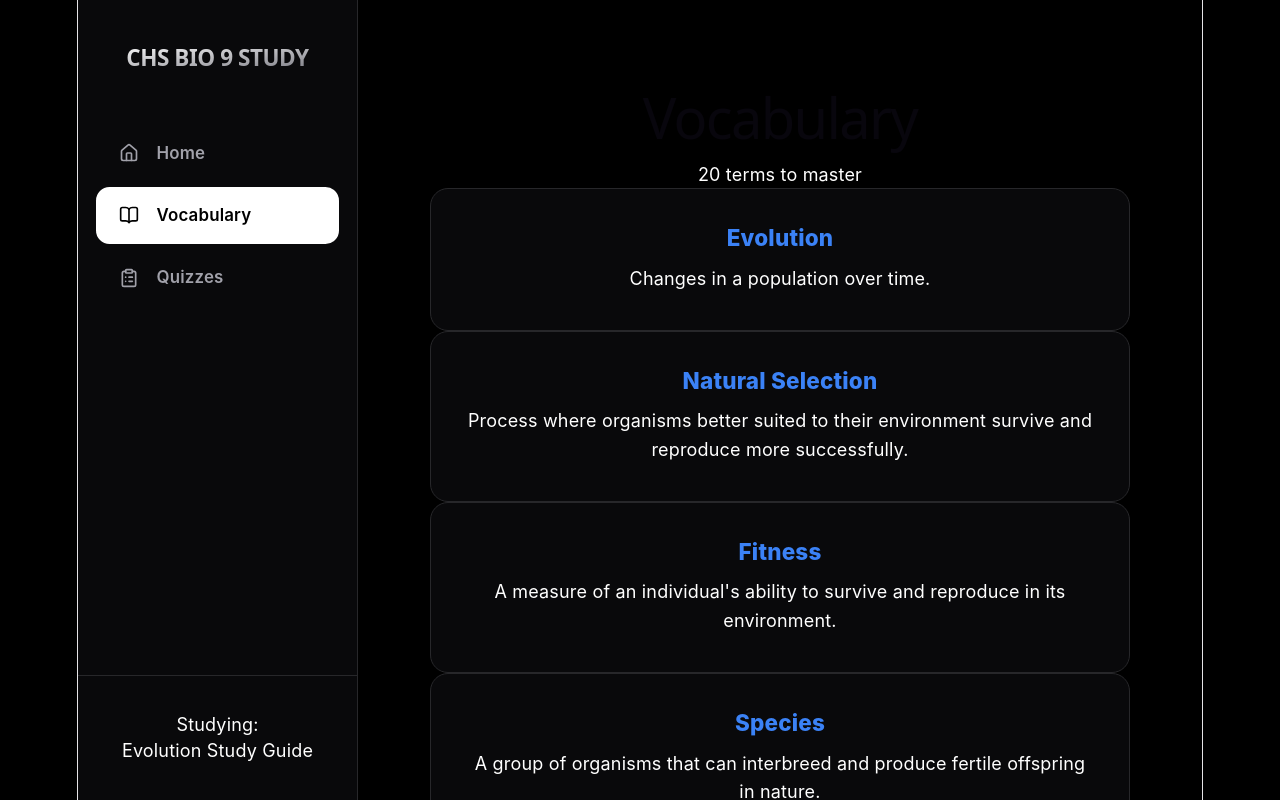
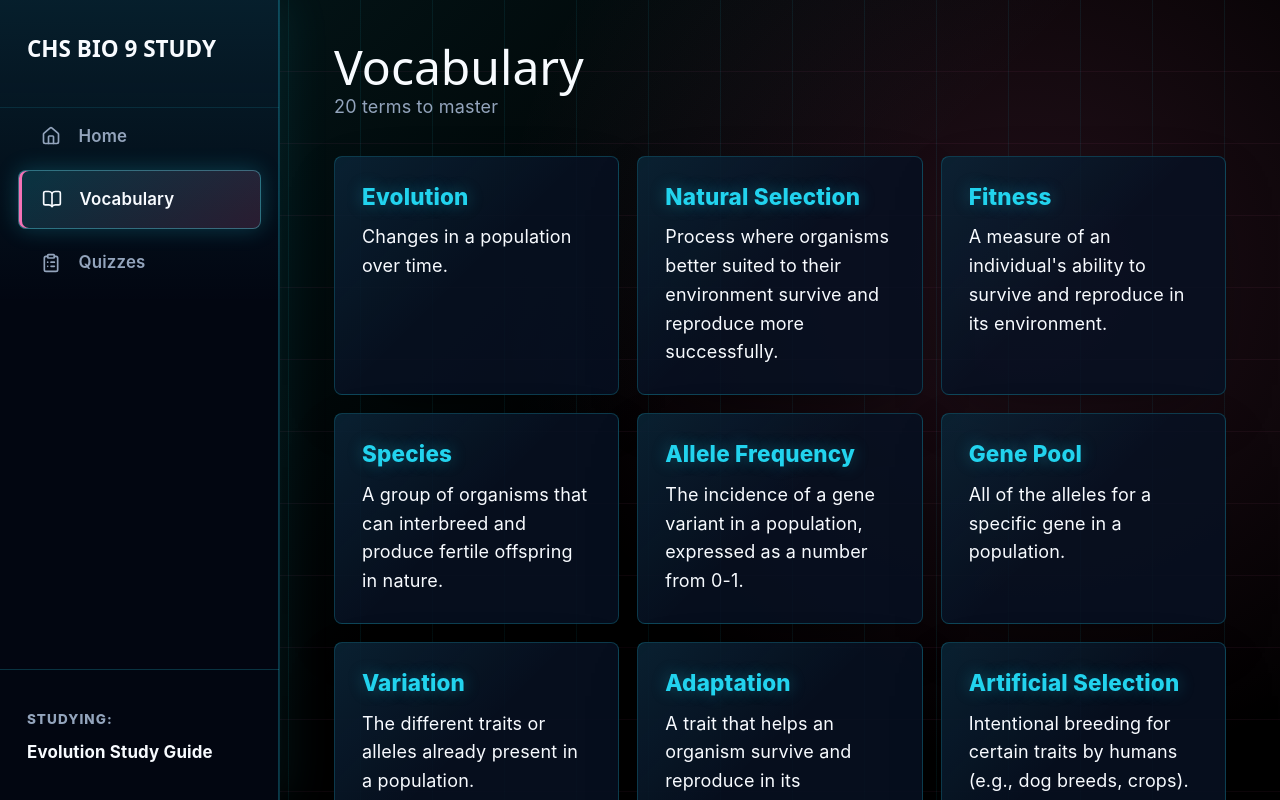
Before and after one commit to haligoat/bio9tino, a React (Vite) app: page /vocab in a window 1280 px wide. Shown: the top 800 px of the page. Built offline with nearby package versions, Linux system fonts and the light colour scheme.

Commit message:
new theme

```diff
--- a/package.json
+++ b/package.json
@@ -12,7 +12,10 @@
     "deploy": "gh-pages -b deploy -d dist"
   },
   "dependencies": {
+    "@google/generative-ai": "^0.24.1",
+    "dotenv": "^17.4.2",
     "lucide-react": "^1.14.0",
+    "pdf-parse": "^2.4.5",
     "react": "^19.2.5",
     "react-dom": "^19.2.5",
     "react-router-dom": "^7.15.0"
--- a/src/App.css
+++ b/src/App.css
@@ -1,16 +1,3 @@
-:root {
-  --sidebar-width: 280px;
-  --bg-color: #000000;
-  --sidebar-bg: #09090b;
-  --card-bg: #09090b;
-  --primary-color: #3b82f6;
-  --text-main: #ffffff;
-  --text-muted: #a1a1aa;
-  --border-color: #27272a;
-  --nav-hover: #18181b;
-  --accent-glow: rgba(59, 130, 246, 0.1);
-}
-
 * {
   box-sizing: border-box;
   margin: 0;
@@ -19,7 +6,14 @@
 
 body {
   font-family: 'Inter', -apple-system, BlinkMacSystemFont, 'Segoe UI', Roboto, sans-serif;
-  background-color: var(--bg-color);
+  background:
+    linear-gradient(90deg, rgba(34, 211, 238, 0.08) 1px, transparent 1px),
+    linear-gradient(0deg, rgba(244, 114, 182, 0.055) 1px, transparent 1px),
+    linear-gradient(135deg, rgba(34, 211, 238, 0.12), transparent 34%),
+    radial-gradient(circle at 80% 14%, rgba(244, 114, 182, 0.14), transparent 27%),
+    radial-gradient(circle at 18% 82%, rgba(163, 230, 53, 0.08), transparent 24%),
+    var(--bg-color);
+  background-size: 72px 72px, 72px 72px, auto, auto, auto, auto;
   color: var(--text-main);
   -webkit-font-smoothing: antialiased;
   overflow-x: hidden;
@@ -33,8 +27,12 @@ body {
 /* Sidebar Styling */
 .sidebar {
   width: var(--sidebar-width);
-  background-color: var(--sidebar-bg);
+  background:
+    linear-gradient(180deg, rgba(34, 211, 238, 0.12), transparent 38%),
+    linear-gradient(90deg, transparent calc(100% - 1px), var(--neon-line)),
+    var(--sidebar-bg);
   border-right: 1px solid var(--border-color);
+  box-shadow: 10px 0 42px rgba(34, 211, 238, 0.08);
   display: flex;
   flex-direction: column;
   position: fixed;
@@ -43,16 +41,15 @@ body {
 }
 
 .sidebar-header {
-  padding: 2.5rem 1.5rem;
+  padding: 2rem 1.5rem;
+  border-bottom: 1px solid rgba(34, 211, 238, 0.12);
 }
 
 .sidebar-header h2 {
   font-size: 1.25rem;
-  font-weight: 900;
-  letter-spacing: -0.02em;
-  background: linear-gradient(to bottom right, #ffffff, #71717a);
-  -webkit-background-clip: text;
-  -webkit-text-fill-color: transparent;
+  font-weight: 850;
+  letter-spacing: 0;
+  color: var(--text-main);
   white-space: nowrap;
 }
 
@@ -72,7 +69,7 @@ body {
   padding: 0.875rem 1.25rem;
   text-decoration: none;
   color: var(--text-muted);
-  border-radius: 0.75rem;
+  border-radius: 8px;
   font-weight: 600;
   font-size: 0.9375rem;
   transition: all 0.2s cubic-bezier(0.4, 0, 0.2, 1);
@@ -81,11 +78,14 @@ body {
 .nav-links a:hover {
   background-color: var(--nav-hover);
   color: var(--text-main);
+  box-shadow: inset 3px 0 0 var(--primary-color);
 }
 
 .nav-links a.active {
-  background-color: #ffffff;
-  color: #000000;
+  background: var(--active-bg);
+  color: var(--active-text);
+  border: 1px solid rgba(103, 232, 249, 0.36);
+  box-shadow: var(--glow-cyan), inset 3px 0 0 var(--secondary-color);
 }
 
 .sidebar-footer {
@@ -94,11 +94,27 @@ body {
   border-top: 1px solid var(--border-color);
 }
 
+.current-label {
+  color: var(--text-muted);
+  font-size: 0.75rem;
+  font-weight: 800;
+  letter-spacing: 0.08em;
+  margin-bottom: 0.5rem;
+  text-transform: uppercase;
+}
+
+.current-title {
+  color: var(--text-main);
+  font-size: 0.9375rem;
+  font-weight: 700;
+  line-height: 1.35;
+}
+
 /* Main Content Layout */
 .main-content {
   margin-left: var(--sidebar-width);
   flex-grow: 1;
-  padding: 4rem;
+  padding: 3rem;
   max-width: 1400px;
   width: calc(100% - var(--sidebar-width));
 }
@@ -109,11 +125,17 @@ body {
 
 /* Bento Hero Section */
 .hero-section {
-  padding: 4rem 3rem;
-  background: radial-gradient(circle at top left, #18181b, #000000);
+  padding: 3rem;
+  background:
+    linear-gradient(90deg, rgba(34, 211, 238, 0.16) 1px, transparent 1px),
+    linear-gradient(0deg, rgba(244, 114, 182, 0.12) 1px, transparent 1px),
+    linear-gradient(135deg, rgba(34, 211, 238, 0.18), rgba(244, 114, 182, 0.1) 46%, rgba(163, 230, 53, 0.08)),
+    var(--bg-elevated);
+  background-size: 36px 36px, 36px 36px, auto, auto;
   border: 1px solid var(--border-color);
-  border-radius: 2.5rem;
-  margin-bottom: 3rem;
+  border-radius: 8px;
+  box-shadow: var(--shadow), var(--glow-cyan);
+  margin-bottom: 2.5rem;
   text-align: left;
   display: flex;
   flex-direction: column;
@@ -122,9 +144,10 @@ body {
 
 .hero-section h1 {
   font-size: clamp(2rem, 8vw, 4rem);
-  font-weight: 900;
-  letter-spacing: -0.04em;
+  font-weight: 850;
+  letter-spacing: 0;
   line-height: 1.1;
+  text-shadow: 0 0 26px rgba(34, 211, 238, 0.36), 0 0 42px rgba(244, 114, 182, 0.16);
 }
 
 .hero-section p {
@@ -138,14 +161,16 @@ body {
 .features-preview {
   display: grid;
   grid-template-columns: repeat(12, 1fr);
-  grid-auto-rows: minmax(280px, auto);
-  gap: 1.5rem;
+  grid-auto-rows: minmax(240px, auto);
+  gap: 1rem;
 }
 
 .feature-card {
-  background: var(--card-bg);
-  padding: 2.5rem;
-  border-radius: 2rem;
+  background:
+    linear-gradient(135deg, rgba(34, 211, 238, 0.1), transparent 42%),
+    var(--card-bg);
+  padding: 2rem;
+  border-radius: 8px;
   border: 1px solid var(--border-color);
   display: flex;
   flex-direction: column;
@@ -154,8 +179,16 @@ body {
 }
 
 .feature-card:hover {
-  border-color: #3f3f46;
-  transform: translateY(-8px);
+  border-color: var(--border-strong);
+  box-shadow: var(--glow-cyan), var(--glow-pink);
+  transform: translateY(-4px);
+}
+
+.feature-card svg,
+.material-card svg,
+.empty-state svg {
+  color: var(--primary-color);
+  filter: drop-shadow(0 0 10px rgba(34, 211, 238, 0.5));
 }
 
 .feature-card:nth-child(1) { grid-column: span 6; }
@@ -164,7 +197,7 @@ body {
 .feature-card h3 {
   font-size: 1.75rem;
   font-weight: 800;
-  letter-spacing: -0.03em;
+  letter-spacing: 0;
   margin: 1rem 0;
 }
 
@@ -178,14 +211,16 @@ body {
 .btn-secondary {
   width: fit-content;
   padding: 0.875rem 2rem;
-  background-color: #ffffff;
-  color: #000000;
+  background: var(--active-bg);
+  color: var(--active-text);
   text-decoration: none;
-  border-radius: 0.75rem;
+  border-radius: 8px;
   font-weight: 800;
   font-size: 0.9375rem;
   transition: all 0.2s;
   display: inline-block;
+  border: 1px solid rgba(103, 232, 249, 0.45);
+  box-shadow: var(--glow-cyan);
 }
 
 /* Materials Section */
@@ -196,7 +231,7 @@ body {
 .materials-section h2 {
   font-size: 0.75rem;
   text-transform: uppercase;
-  letter-spacing: 0.1em;
+  letter-spacing: 0.08em;
   color: var(--text-muted);
   margin-bottom: 1.5rem;
 }
@@ -209,9 +244,11 @@ body {
 
 .material-card {
   padding: 0.75rem 1.5rem;
-  background: #09090b;
+  background:
+    linear-gradient(90deg, rgba(34, 211, 238, 0.08), transparent),
+    var(--card-bg);
   border: 1px solid var(--border-color);
-  border-radius: 100px;
+  border-radius: 8px;
   cursor: pointer;
   display: flex;
   align-items: center;
@@ -220,12 +257,41 @@ body {
 }
 
 .material-card:hover {
-  border-color: #ffffff;
+  border-color: var(--border-strong);
+  background: var(--card-bg-strong);
+  box-shadow: var(--glow-cyan);
 }
 
 .material-card.active {
-  background: #ffffff;
-  color: #000000;
+  background: var(--active-bg);
+  color: var(--active-text);
+  border-color: rgba(103, 232, 249, 0.55);
+  box-shadow: var(--glow-cyan), inset 0 -2px 0 var(--secondary-color);
+}
+
+.empty-state {
+  align-items: center;
+  background:
+    repeating-linear-gradient(135deg, rgba(34, 211, 238, 0.07) 0 1px, transparent 1px 14px),
+    var(--card-bg);
+  border: 1px dashed var(--border-strong);
+  border-radius: 8px;
+  color: var(--text-muted);
+  display: flex;
+  gap: 1rem;
+  padding: 1.5rem;
+}
+
+.view-header {
+  margin-bottom: 2rem;
+}
+
+.view-header h1 {
+  margin-bottom: 0.75rem;
+}
+
+.view-header p {
+  color: var(--text-muted);
 }
 
 /* Utils */
@@ -234,7 +300,8 @@ body {
   display: flex;
   align-items: center;
   justify-content: center;
-  background: #000000;
+  background: var(--bg-color);
+  color: var(--text-main);
 }
 
 @keyframes fadeIn {
--- a/src/components/VocabView.css
+++ b/src/components/VocabView.css
@@ -1,14 +1,24 @@
+.vocab-grid {
+  display: grid;
+  gap: 1rem;
+  grid-template-columns: repeat(auto-fit, minmax(min(100%, 280px), 1fr));
+}
+
 .vocab-card {
-  background: var(--card-bg);
-  padding: 2rem;
-  border-radius: 1rem;
+  background:
+    linear-gradient(135deg, rgba(34, 211, 238, 0.09), transparent 48%),
+    var(--card-bg);
+  padding: 1.5rem;
+  border-radius: 8px;
   border: 1px solid var(--border-color);
   transition: all 0.2s;
+  box-shadow: var(--shadow);
 }
 
 .vocab-card:hover {
-  border-color: #ffffff;
+  border-color: var(--border-strong);
   transform: translateY(-2px);
+  box-shadow: var(--glow-cyan), var(--glow-pink);
 }
 
 .vocab-term {
@@ -16,6 +26,7 @@
   font-size: 1.25rem;
   color: var(--primary-color);
   margin-bottom: 0.75rem;
+  text-shadow: 0 0 16px rgba(34, 211, 238, 0.35);
 }
 
 .vocab-definition {
--- a/src/index.css
+++ b/src/index.css
@@ -1,15 +1,39 @@
 :root {
-  --text: #6b6375;
-  --text-h: #08060d;
-  --bg: #fff;
-  --border: #e5e4e7;
-  --code-bg: #f4f3ec;
-  --accent: #aa3bff;
-  --accent-bg: rgba(170, 59, 255, 0.1);
-  --accent-border: rgba(170, 59, 255, 0.5);
-  --social-bg: rgba(244, 243, 236, 0.5);
-  --shadow:
-    rgba(0, 0, 0, 0.1) 0 10px 15px -3px, rgba(0, 0, 0, 0.05) 0 4px 6px -2px;
+  --sidebar-width: 280px;
+  --bg-color: #030712;
+  --bg-elevated: #07111f;
+  --sidebar-bg: #020611;
+  --card-bg: rgba(8, 17, 34, 0.86);
+  --card-bg-strong: rgba(11, 26, 48, 0.94);
+  --primary-color: #22d3ee;
+  --primary-strong: #67e8f9;
+  --secondary-color: #f472b6;
+  --tertiary-color: #a3e635;
+  --active-bg: linear-gradient(135deg, rgba(34, 211, 238, 0.18), rgba(244, 114, 182, 0.16));
+  --active-text: #f8fbff;
+  --text-main: #f8fbff;
+  --text-muted: #93a4bc;
+  --border-color: rgba(34, 211, 238, 0.22);
+  --border-strong: rgba(103, 232, 249, 0.72);
+  --nav-hover: rgba(34, 211, 238, 0.1);
+  --success: #a3e635;
+  --danger: #fb7185;
+  --success-bg: rgba(163, 230, 53, 0.12);
+  --danger-bg: rgba(251, 113, 133, 0.13);
+  --focus-ring: rgba(34, 211, 238, 0.34);
+  --neon-line: rgba(34, 211, 238, 0.5);
+  --neon-pink-line: rgba(244, 114, 182, 0.42);
+  --neon-lime-line: rgba(163, 230, 53, 0.32);
+  --glow-cyan: 0 0 22px rgba(34, 211, 238, 0.24);
+  --glow-pink: 0 0 28px rgba(244, 114, 182, 0.18);
+  --shadow: rgba(0, 0, 0, 0.58) 0 22px 70px -32px;
+
+  --text: var(--text-muted);
+  --text-h: var(--text-main);
+  --bg: var(--bg-color);
+  --border: var(--border-color);
+  --code-bg: #0c1728;
+  --accent: var(--primary-color);
 
   --sans: system-ui, 'Segoe UI', Roboto, sans-serif;
   --heading: system-ui, 'Segoe UI', Roboto, sans-serif;
@@ -17,7 +41,7 @@
 
   font: 18px/145% var(--sans);
   letter-spacing: 0.18px;
-  color-scheme: light dark;
+  color-scheme: dark;
   color: var(--text);
   background: var(--bg);
   font-synthesis: none;
@@ -30,32 +54,10 @@
   }
 }
 
-@media (prefers-color-scheme: dark) {
-  :root {
-    --text: #9ca3af;
-    --text-h: #f3f4f6;
-    --bg: #16171d;
-    --border: #2e303a;
-    --code-bg: #1f2028;
-    --accent: #c084fc;
-    --accent-bg: rgba(192, 132, 252, 0.15);
-    --accent-border: rgba(192, 132, 252, 0.5);
-    --social-bg: rgba(47, 48, 58, 0.5);
-    --shadow:
-      rgba(0, 0, 0, 0.4) 0 10px 15px -3px, rgba(0, 0, 0, 0.25) 0 4px 6px -2px;
-  }
-
-  #social .button-icon {
-    filter: invert(1) brightness(2);
-  }
-}
-
 #root {
-  width: 1126px;
-  max-width: 100%;
+  width: 100%;
   margin: 0 auto;
-  text-align: center;
-  border-inline: 1px solid var(--border);
+  text-align: left;
   min-height: 100svh;
   display: flex;
   flex-direction: column;
@@ -64,6 +66,7 @@
 
 body {
   margin: 0;
+  min-width: 320px;
 }
 
 h1,
@@ -74,18 +77,17 @@ h2 {
 }
 
 h1 {
-  font-size: 56px;
-  letter-spacing: -1.68px;
-  margin: 32px 0;
+  font-size: 48px;
+  letter-spacing: 0;
+  margin: 0;
   @media (max-width: 1024px) {
     font-size: 36px;
-    margin: 20px 0;
   }
 }
 h2 {
   font-size: 24px;
   line-height: 118%;
-  letter-spacing: -0.24px;
+  letter-spacing: 0;
   margin: 0 0 8px;
   @media (max-width: 1024px) {
     font-size: 20px;
@@ -109,3 +111,14 @@ code {
   padding: 4px 8px;
   background: var(--code-bg);
 }
+
+button,
+a,
+input {
+  font: inherit;
+}
+
+:focus-visible {
+  outline: 3px solid var(--focus-ring);
+  outline-offset: 3px;
+}
```
Also changed, not shown: scripts/process-pdfs.js (added, +86 -0 lines), src/components/QuizView.css (+56 -39 lines), 1 other file (tests, documents, lock files or other folders).
